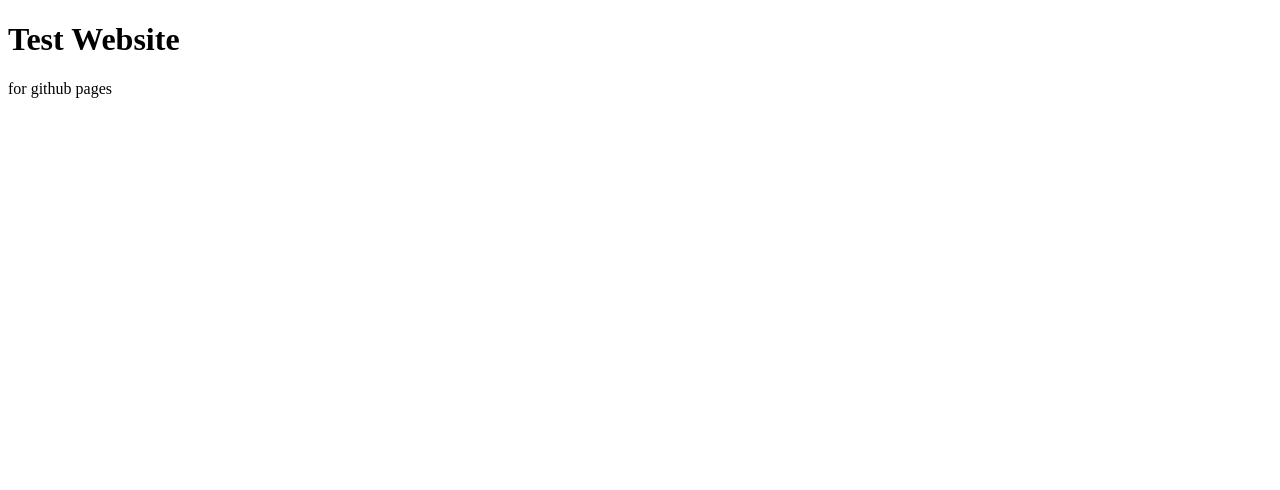
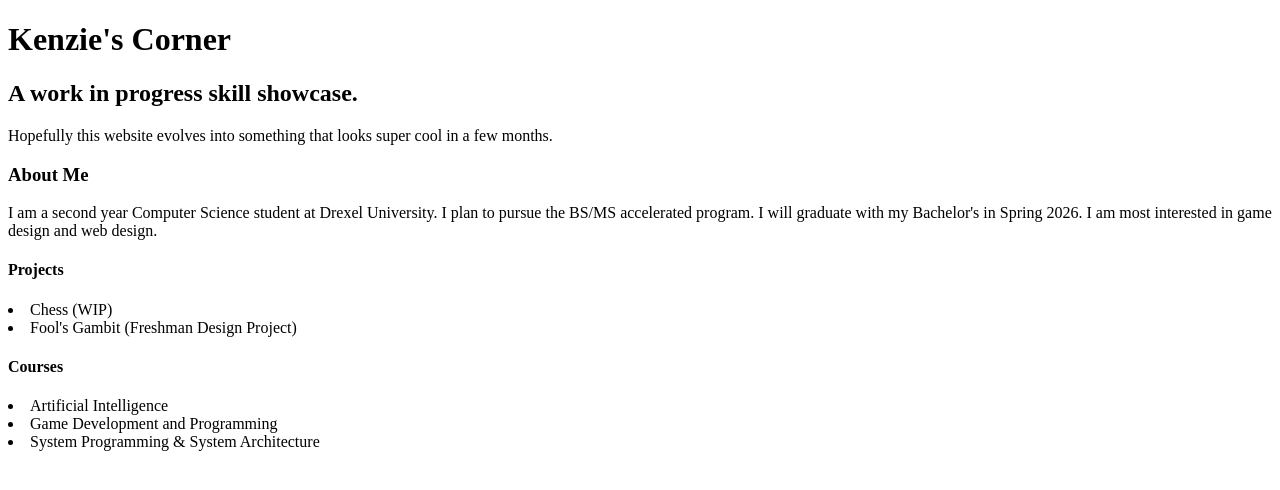
Before and after one commit to mackenzie-ligon/mackenzie-ligon.github.io, a plain HTML site: page index.html in a window 1280 px wide. Drawn offline with Linux system fonts and the light colour scheme.

Commit message:
Update index.html

```diff
--- a/index.html
+++ b/index.html
@@ -1,7 +1,23 @@
 <!DOCTYPE  html>
 <html>
 <body>
-<h1>Test Website</h1>
-<p>for github pages</p>
+<h1>Kenzie's Corner</h1>
+<h2>A work in progress skill showcase.</h2>
+
+<p>Hopefully this website evolves into something that looks super cool in a few months.</p>
+
+<h3>About Me</h3>
+<p>I am a second year Computer Science student at Drexel University. I plan to pursue the BS/MS
+  accelerated program. I will graduate with my Bachelor's in Spring 2026. I am most interested in
+  game design and web design.</p>
+
+<h4>Projects</h4>
+<li>Chess (WIP)</li>
+<li>Fool's Gambit (Freshman Design Project)</li>
+
+<h4>Courses</h4>
+<li>Artificial Intelligence</li>
+<li>Game Development and Programming</li>
+<li>System Programming & System Architecture</li>
 </body>
 </html>
```
